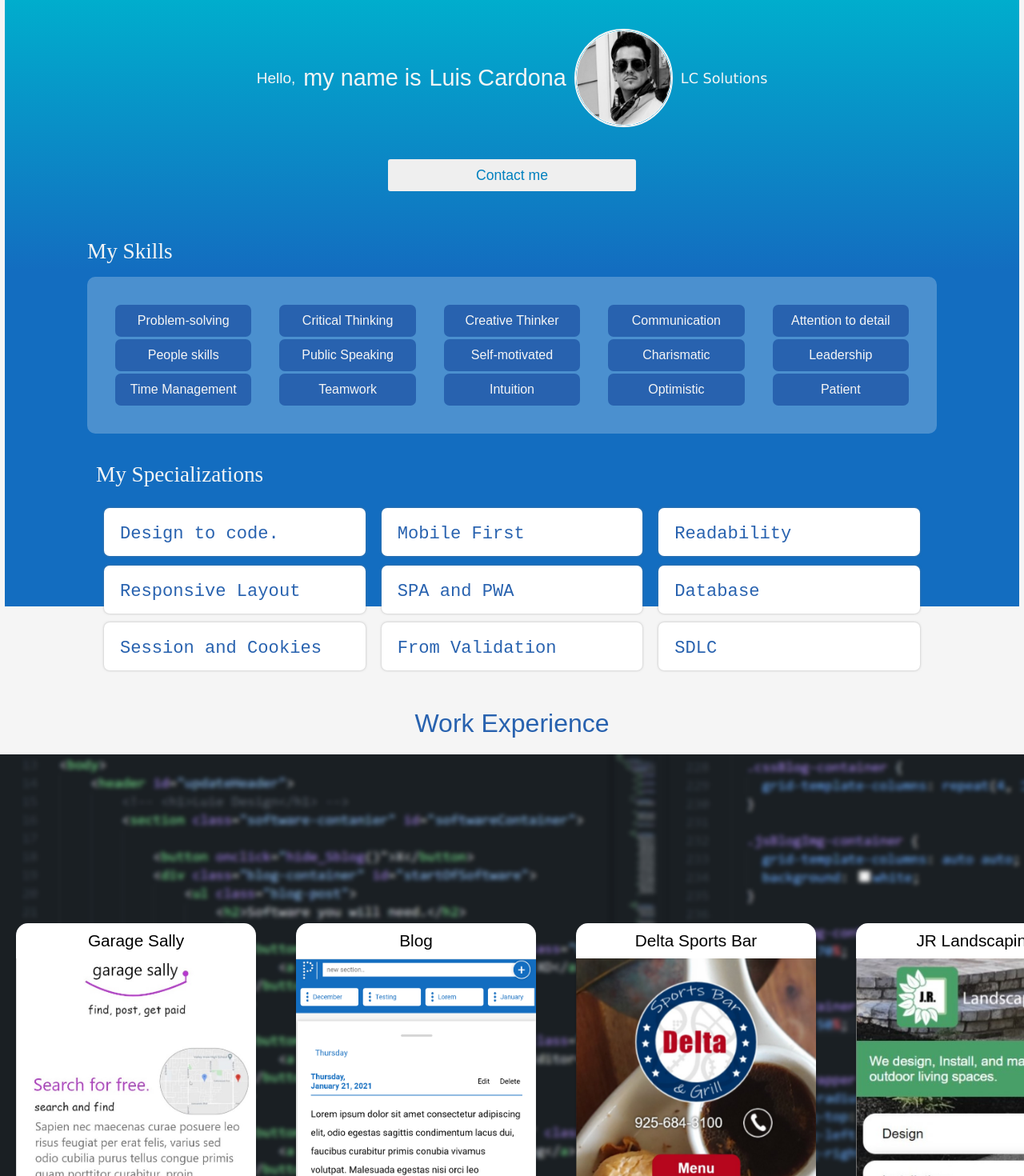
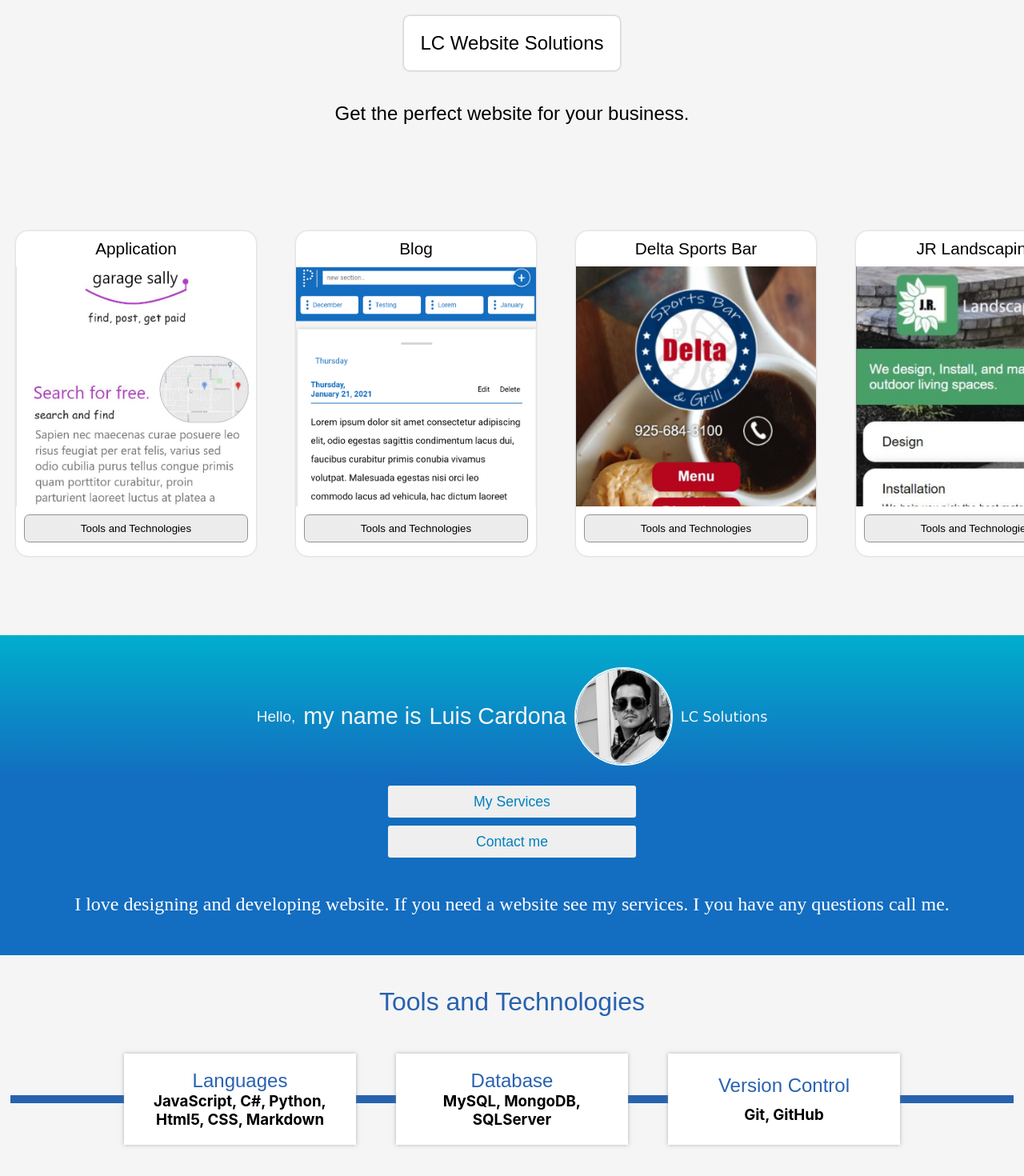
Before and after one commit to louieLouie117/react-portfolio, a React (Create React App) app in the folder client/: page / in a window 1280 px wide. Shown: the top 1470 px of the page at 80% size. Built offline with nearby package versions, Linux system fonts and the light colour scheme.

Commit message:
PaymentLayoutUpdated

```diff
--- a/client/src/components/LandingPage/HeroBanner.jsx
+++ b/client/src/components/LandingPage/HeroBanner.jsx
@@ -84,9 +84,6 @@ const ContactMeHandler = e =>{
                     <h3>my name is </h3>
                     <h1>Luis Cardona</h1>
 
-                  <p>LC Solutions</p>
-
-
 
                   </header>
 
@@ -119,7 +116,12 @@ const ContactMeHandler = e =>{
                     })()}
 
 
+                    <a href="https://buy.stripe.com/aEU6rFcPy7qj6xGeUV">
+                    <button>My Services</button>
+                    </a>
+
                     <button onClick={ContactMeHandler}>Contact me</button>
+
 
          </header>
 
@@ -136,7 +138,7 @@ const ContactMeHandler = e =>{
 
                       </a>
 
-                      <a href="sms:925-809-2738?body=Hello, Luis Cardona">
+                      <a href="sms:925-809-2738">
                         <img src="/img/Icons/IconText.png" alt="" />
                       <button>Text</button>
                       </a>
@@ -157,14 +159,11 @@ const ContactMeHandler = e =>{
 
 
         <div className="mySkills-container">
-              <h1>My Skills</h1>
+              <h1>I love designing and developing website. If you need a website see my services. I you have any questions call me.</h1>
 
 
+              {/* <ul>
 
-          <ul>
-            {/* {myProcess.map((myProcess)=>{
-            if(myProcess.category === "MySkills")
-            return(   */}
                 <li><p>Problem-solving</p></li>
                 <li><p>Critical Thinking</p></li>
                 <li><p>Creative Thinker</p></li>
@@ -190,13 +189,9 @@ const ContactMeHandler = e =>{
 
 
 
-                    {/* <li><p>{myProcess.title}</p></li> */}
-            {/* );})} */}
 
+          </ul> */}
 
-
-
-          </ul>
       </div>
 
 
--- a/client/src/components/LandingPage/WorkExperience.jsx
+++ b/client/src/components/LandingPage/WorkExperience.jsx
@@ -131,21 +131,23 @@ if(e.target.id === "PizzeriaId"){
   return (
     <div >
       <div className="projectsPage-container">
-        <h1>Work Experience</h1>
+        <h1>LC Website Solutions</h1>
+
+        <h2>Get the perfect website for your business.</h2>
 
 
         <main>
-                <picture class="headerImage-container">
+                {/* <picture class="headerImage-container">
                     <source media="(min-width: 1300px)" srcset="/img/desktopImg.png" />
                     <source media="(min-width: 725px)" srcset="/img/tabletImg.png" />
                     <img src="/img/mobileImgLarge.png" alt="" />
-                </picture>
+                </picture> */}
 
                 <div className="cardItems">
                   <ul>
                     <li>
                             <header>
-                              <h2>Garage Sally</h2>
+                              <h2>Application</h2>
                             </header>
                             <img src="img/projects/garageSally.png" alt=''/>
 
--- a/client/src/modules/LandingPageStyles.css
+++ b/client/src/modules/LandingPageStyles.css
@@ -31,7 +31,7 @@ html{
 
   .LandingPage-Container{
     display: grid;
-    justify-items: center;
+    /* justify-items: center; */
   }
 
 
@@ -157,14 +157,30 @@ html{
   .projectsPage-container{
     height: auto;
     display: grid;
-    background: whitesmoke;
+    /* background: whitesmoke; */
+    /* background: linear-gradient(to bottom, #00aecd, #136DC0 45%); */
+
   }
 
-  .projectsPage-container h1{
-    color: #2862AF;
-    font: 2em sans-serif;
+  .projectsPage-container>h1{
+    color: black;
+    background-color: white;
+    font: 1.5em sans-serif;
     justify-self: center;
     margin-bottom: 20px;
+    box-shadow: 0 0 3px rgba(0, 0, 0, 0.373);
+    padding: 20px;
+    border-radius: 7px ;
+    /* border: solid #136DC0 4px; */
+    margin-top: 20px;
+    /* color: linear-gradient(to bottom, #00aecd, #136DC0 45%); */
+
+  }
+
+  .projectsPage-container>h2{
+    font: 1.5em sans-serif;
+    justify-self: center;
+    padding: 20px 60px;
   }
 
 
@@ -255,7 +271,7 @@ html{
     margin-left: 30px;
     border-radius: 15px;
     margin-top: 10px;
-    box-shadow: 0px 3px 3px rgba(0, 0, 0, 0.20);
+    box-shadow: 0 0 3px rgba(0, 0, 0, 0.20);
     justify-content: center;
 
   }
@@ -829,7 +845,7 @@ html{
     font: 1.1em sans-serif;
     color: #0080BF;
     width: 310px;
-    margin: 20px 40px;
+    margin: 5px 40px;
 
   }
 
@@ -841,7 +857,6 @@ html{
     grid-template-rows: 70px ;
     position: absolute;
     left: 0;
-    top: 155px;
     row-gap: 10px;
     column-gap: 10px;
     padding: 20px;
@@ -1142,7 +1157,7 @@ html{
   .mySkills-container{
     display: grid;
     color: white;
-    padding-bottom: 200px;
+    padding-bottom: 50px;
 
 
 
@@ -1163,10 +1178,11 @@ html{
 
 
 
-  .mySkills-container h1{
-    padding: 0 20px;
-    font: 1.7em cursive;
-    color: whitesmoke;
+  .mySkills-container>h1{
+    padding: 40px;
+    font: 1.5em cursive;
+    color: white;
+    text-align: center;
 
 
   }
--- a/client/src/views/LandingPage.jsx
+++ b/client/src/views/LandingPage.jsx
@@ -13,9 +13,10 @@ function LandingPage(props) {
 
   return (
     <div className='LandingPage-Container'>
+      {/* <Goals></Goals> */}
+      <WorkExperience></WorkExperience>
       <HeroBanner></HeroBanner>
-      <Goals></Goals>
-      <WorkExperience></WorkExperience>
+
       <ToolsTechnologies></ToolsTechnologies>
       {/* <AboutMe></AboutMe> */}
     </div>
```
